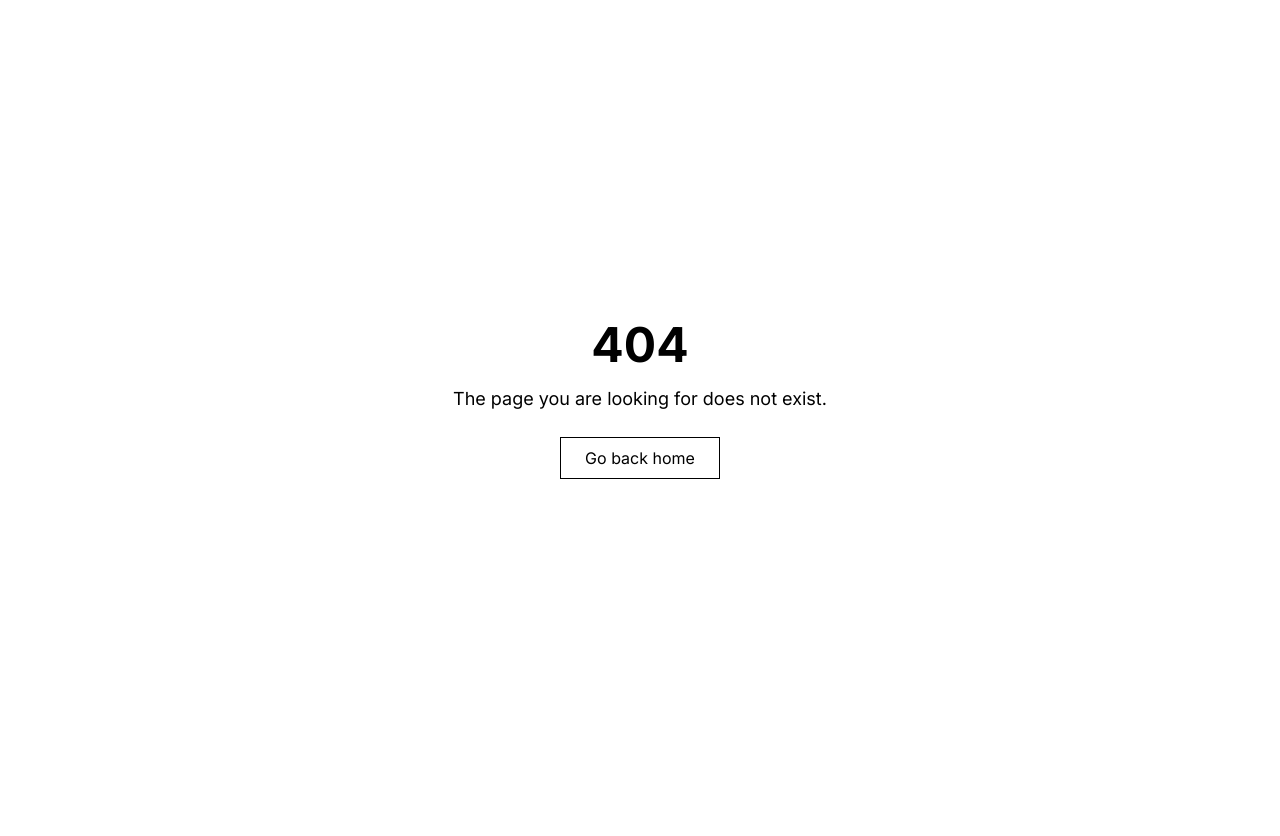
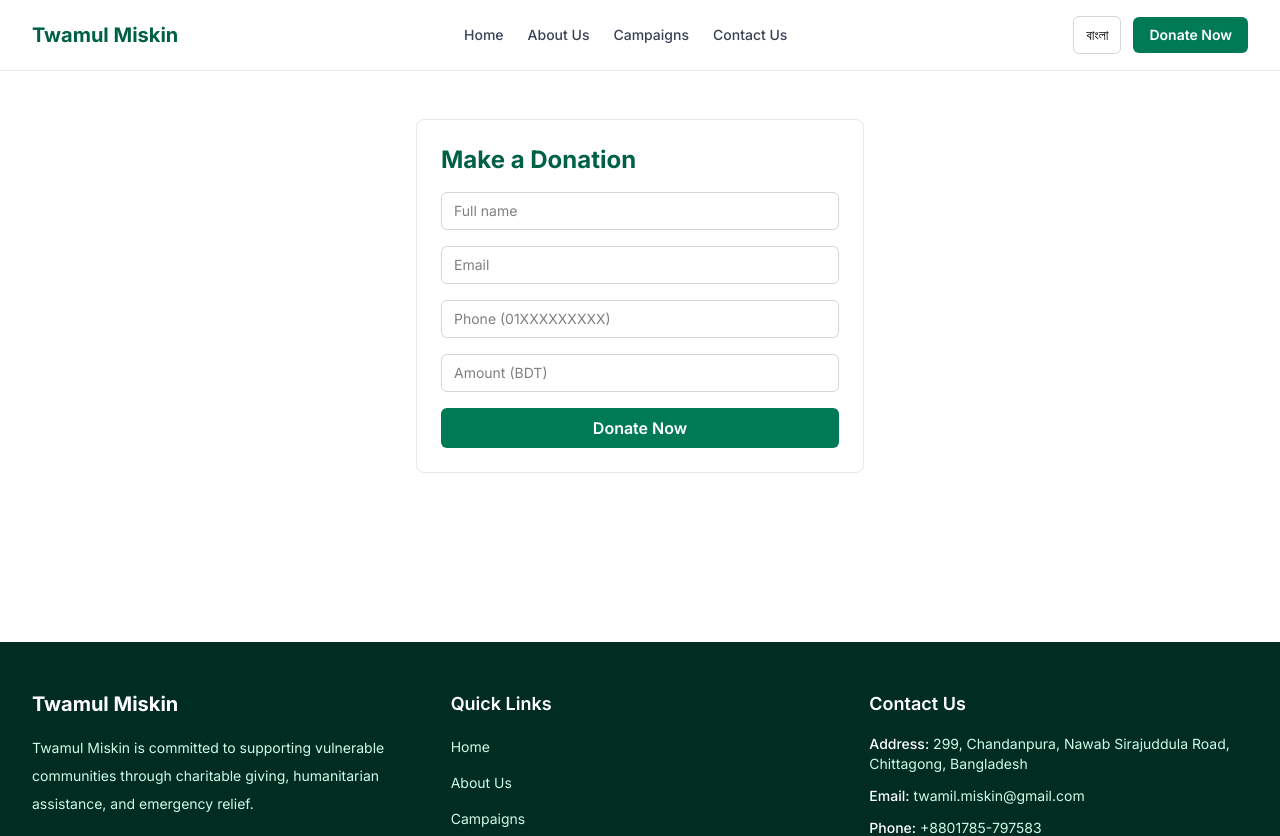
Before and after one commit to Beyond-Sifat/Twamul-Miskin, a Next.js app: page /en/donate in a window 1280 px wide. Before the commit this address had no page. Shown: the top 836 px of the page. Before the commit the page ends 800 px from the top, so only its background shows below. Built offline with nearby package versions, Linux system fonts and the light colour scheme.

Commit message:
update not-found page

```diff
--- /dev/null
+++ b/src/app/[locale]/(publicLayout)/donate/page.tsx
@@ -0,0 +1,11 @@
+// page.tsx
+
+import DonationForm from "@/components/donation/DonationForm";
+
+export default function DonatePage() {
+  return (
+    <section className="px-4 py-12">
+      <DonationForm />
+    </section>
+  );
+}
--- a/src/app/not-found.tsx
+++ b/src/app/not-found.tsx
@@ -1,21 +1,38 @@
-"use client";
-
 import Link from "next/link";
 
 export default function NotFound() {
     return (
-        <div className="min-h-screen flex flex-col items-center justify-center bg-white text-black">
-            <h1 className="text-5xl font-bold mb-4">404</h1>
-            <p className="text-lg mb-6">
-                The page you are looking for does not exist.
-            </p>
+        <main className="min-h-screen flex items-center justify-center bg-[#FAF9F6] px-6">
+            <div className="max-w-lg text-center">
+                <p className="text-sm font-semibold tracking-widest text-emerald-700">
+                    404 ERROR
+                </p>
 
-            <Link
-                href="/"
-                className="border border-black px-6 py-2 hover:bg-black hover:text-white transition"
-            >
-                Go back home
-            </Link>
-        </div>
+                <h1 className="mt-4 text-8xl font-bold text-emerald-900">
+                    404
+                </h1>
+
+                <h2 className="mt-4 text-2xl font-bold text-gray-900">
+                    পৃষ্ঠাটি খুঁজে পাওয়া যায়নি
+                </h2>
+
+                <p className="mt-3 text-gray-600">
+                    The page you&apos;re looking for doesn&apos;t exist.
+                    <br />
+                    আপনি যে পৃষ্ঠাটি খুঁজছেন সেটি খুঁজে পাওয়া যায়নি।
+                </p>
+
+                <Link
+                    href="/bn"
+                    className="mt-8 inline-flex rounded-md bg-emerald-800 px-7 py-3 text-white hover:bg-emerald-900 transition"
+                >
+                    হোম পেজে ফিরে যান
+                </Link>
+
+                <p className="mt-10 text-sm text-gray-400">
+                    ত্বআমুল মিসকীন ফাউন্ডেশন
+                </p>
+            </div>
+        </main>
     );
 }
--- /dev/null
+++ b/src/components/donation/DonationForm.tsx
@@ -0,0 +1,56 @@
+"use client";
+
+import { useState } from "react";
+import { useLocale, useTranslations } from "next-intl";
+// import { initiateDonation } from "@/lib/api/donation.api";
+
+export default function DonationForm() {
+    const t = useTranslations("donate");
+    // const locale = useLocale() as "bn" | "en";
+
+    const [form, setForm] = useState({ donorName: "", donorEmail: "", donorPhone: "", amount: "" });
+    const [loading, setLoading] = useState(false);
+    const [error, setError] = useState("");
+
+    const update = (key: keyof typeof form) => (e: React.ChangeEvent<HTMLInputElement>) =>
+        setForm((prev) => ({ ...prev, [key]: e.target.value }));
+
+    async function handleSubmit(e: React.FormEvent) {
+        e.preventDefault();
+        setError("");
+        setLoading(true);
+
+        // try {
+        //     const res = await initiateDonation({ ...form, amount: Number(form.amount), locale });
+        //     if (res.gatewayUrl) {
+        //         window.location.href = res.gatewayUrl; // go to SSLCommerz
+        //     }
+        // } catch (err) {
+        //     setError(err instanceof Error ? err.message : t("error"));
+        //     setLoading(false);
+        // }
+    }
+
+    const inputClass = "w-full rounded-md border border-gray-300 px-3 py-2 text-sm";
+
+    return (
+        <form onSubmit={handleSubmit} className="mx-auto max-w-md space-y-4 rounded-lg border border-gray-200 p-6">
+            <h1 className="text-2xl font-bold text-emerald-800">{t("title")}</h1>
+
+            <input className={inputClass} placeholder={t("name")} value={form.donorName} onChange={update("donorName")} required />
+            <input className={inputClass} type="email" placeholder={t("email")} value={form.donorEmail} onChange={update("donorEmail")} required />
+            <input className={inputClass} placeholder={t("phone")} value={form.donorPhone} onChange={update("donorPhone")} required />
+            <input className={inputClass} type="number" min={10} placeholder={t("amount")} value={form.amount} onChange={update("amount")} required />
+
+            {error && <p className="text-sm text-red-600">{error}</p>}
+
+            <button
+                type="submit"
+                disabled={loading}
+                className="w-full rounded-md bg-emerald-700 px-4 py-2 font-semibold text-white hover:bg-emerald-800 disabled:opacity-50"
+            >
+                {loading ? t("processing") : t("submit")}
+            </button>
+        </form>
+    );
+}
--- a/src/lib/db.ts
+++ b/src/lib/db.ts
@@ -1,7 +1,9 @@
 import mongoose from "mongoose";
-import dns from "node:dns";
+// import dns from "node:dns";
 
-dns.setServers(["8.8.8.8", "1.1.1.1"]);
+// dns.setServers(["8.8.8.8", "1.1.1.1"]);
+// import { setServers } from "node:dns";
+// setServers(["8.8.8.8", "8.8.4.4"]);
 
 type MongooseCache = {
     conn: typeof mongoose | null;
--- /dev/null
+++ b/src/models/Donation.ts
@@ -0,0 +1,34 @@
+import { Schema, model, models, type InferSchemaType, type Model } from "mongoose";
+
+const donationSchema = new Schema(
+    {
+        tranId: { type: String, required: true, unique: true }, // our own unique ID sent to SSLCommerz
+        donorName: { type: String, required: true, trim: true },
+        email: { type: String, required: true, lowercase: true, trim: true },
+        phone: { type: String, required: true, trim: true },
+        amount: { type: Number, required: true, min: 10 }, // adjust to your real minimum
+        currency: { type: String, default: "BDT" },
+        status: {
+            type: String,
+            enum: ["PENDING", "PAID", "FAILED", "CANCELLED"],
+            default: "PENDING",
+            index: true,
+        },
+        locale: { type: String, enum: ["bn", "en"], default: "bn" },
+
+        // filled after the gateway responds
+        sessionKey: String,
+        valId: String,
+        bankTranId: String,
+        cardType: String,
+        paidAt: Date,
+        gatewayResponse: Schema.Types.Mixed,
+    },
+    { timestamps: true }
+);
+
+export type DonationDoc = InferSchemaType<typeof donationSchema>;
+
+export const Donation: Model<DonationDoc> =
+    (models.Donation as Model<DonationDoc>) ||
+    model<DonationDoc>("Donation", donationSchema);
```
